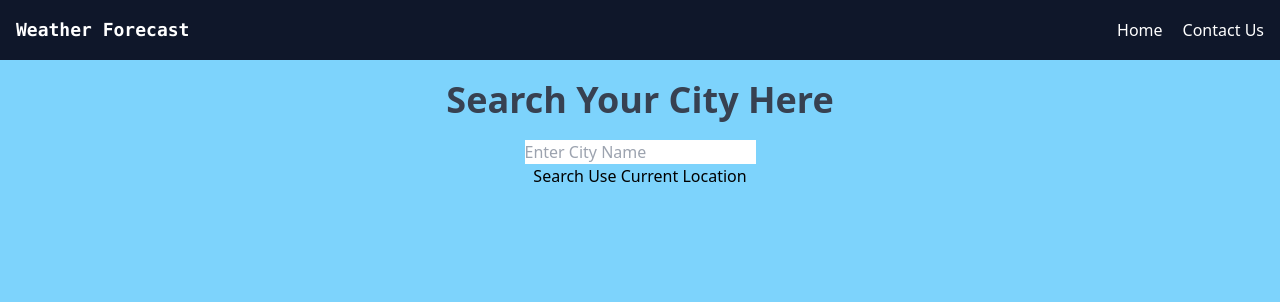
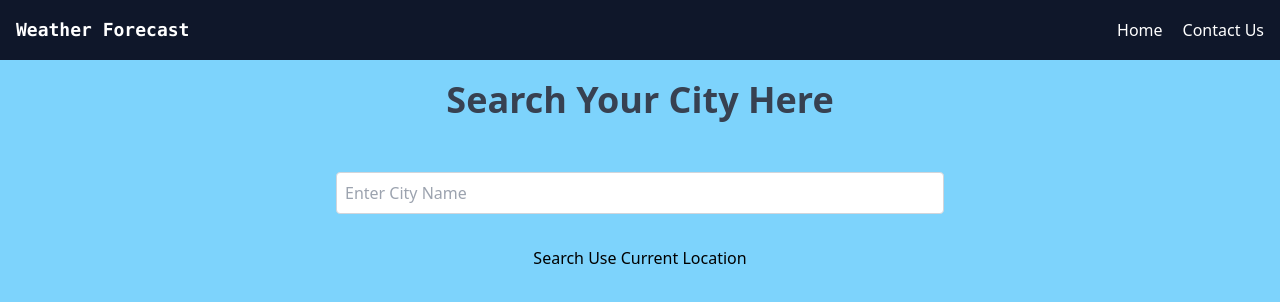
Before and after one commit to aadarshraj02/Weather-Forecast-Tailwind, a website: page src/index.html in a window 1280 px wide. Drawn offline with Linux system fonts and the light colour scheme.

Commit message:
applied css on input field

```diff
--- a/src/index.html
+++ b/src/index.html
@@ -24,8 +24,12 @@
         Search Your City Here
       </h1>
       <div class="flex flex-col justify-center items-center mt-5">
-        <div class="search-input">
-          <input type="text" placeholder="Enter City Name" />
+        <div class="search-input w-full sm:w-3/4 md:w-3/4 lg:w-1/2 p-4 m-4">
+          <input
+            type="text"
+            placeholder="Enter City Name"
+            class="w-full p-2 border border-gray-300 rounded outline-none"
+          />
         </div>
         <div class="Buttons">
           <button>Search</button>
```
Also changed, not shown: src/output.css.
